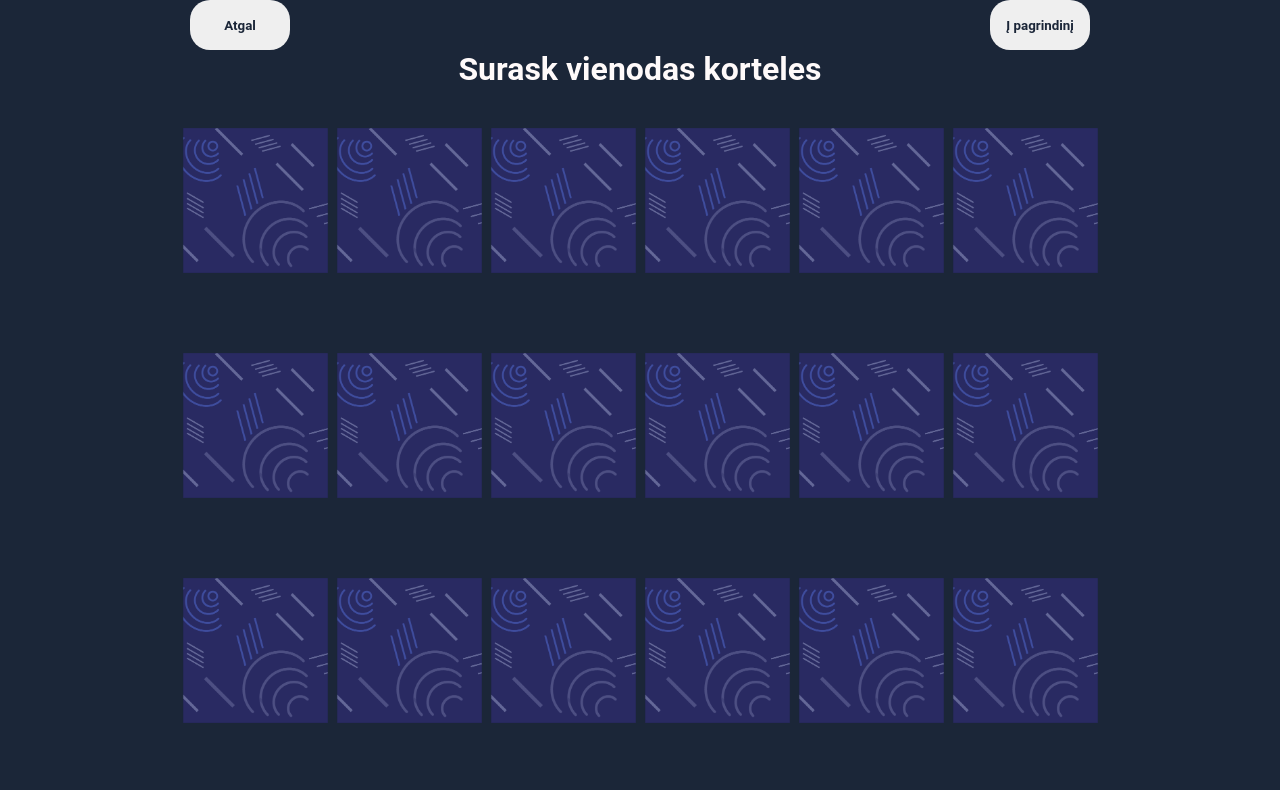
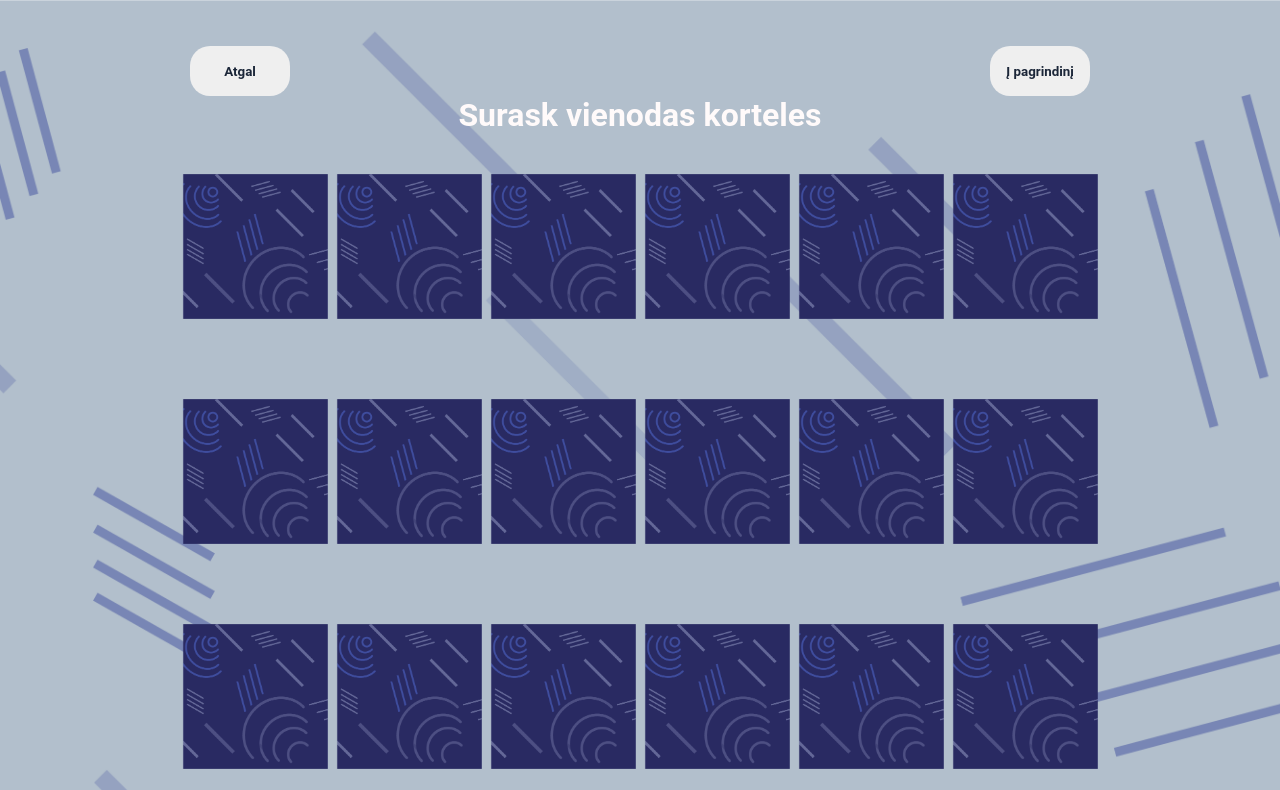
Before and after one commit to ProjectLibrarySim/Exposition-One, a website: page pages/game_with_no_time.html in a window 1280 px wide. Shown: the top 790 px of the page. Drawn offline with Linux system fonts and the light colour scheme.

Commit message:
3 - Added background to game no time (still buttons and title)

```diff
--- a/scss/game/game_with_no_time.scss
+++ b/scss/game/game_with_no_time.scss
@@ -13,7 +13,12 @@ body{
 }
 
 .game_background_notime {
-  background: $cardGamesBackground;
+  // background: $cardGamesBackground;
+  width: 100%;
+  height: 1080px;
+  background: url("../images/background/fonas.png") no-repeat;
+  background-position: center;
+  background-size: cover;
 }
 
 h1 {
--- a/scss/variables.scss
+++ b/scss/variables.scss
@@ -35,7 +35,7 @@ $cardGameMainBackButtonTextColor: #1b2638;
 $cardGamesBackground: #1b2638;  // background: #0cd1bd;
 $cardBackButtonTextColor: #1b2638;
 $cardColor: snow;
-$cardBorder: 4px solid black;
+$cardBorder: 4px solid white;
 
 // theme_two_main variables //
 $themeTwoMainBackButtonTextColor: #1b2638;
```
Also changed, not shown: app/css/style.css.
